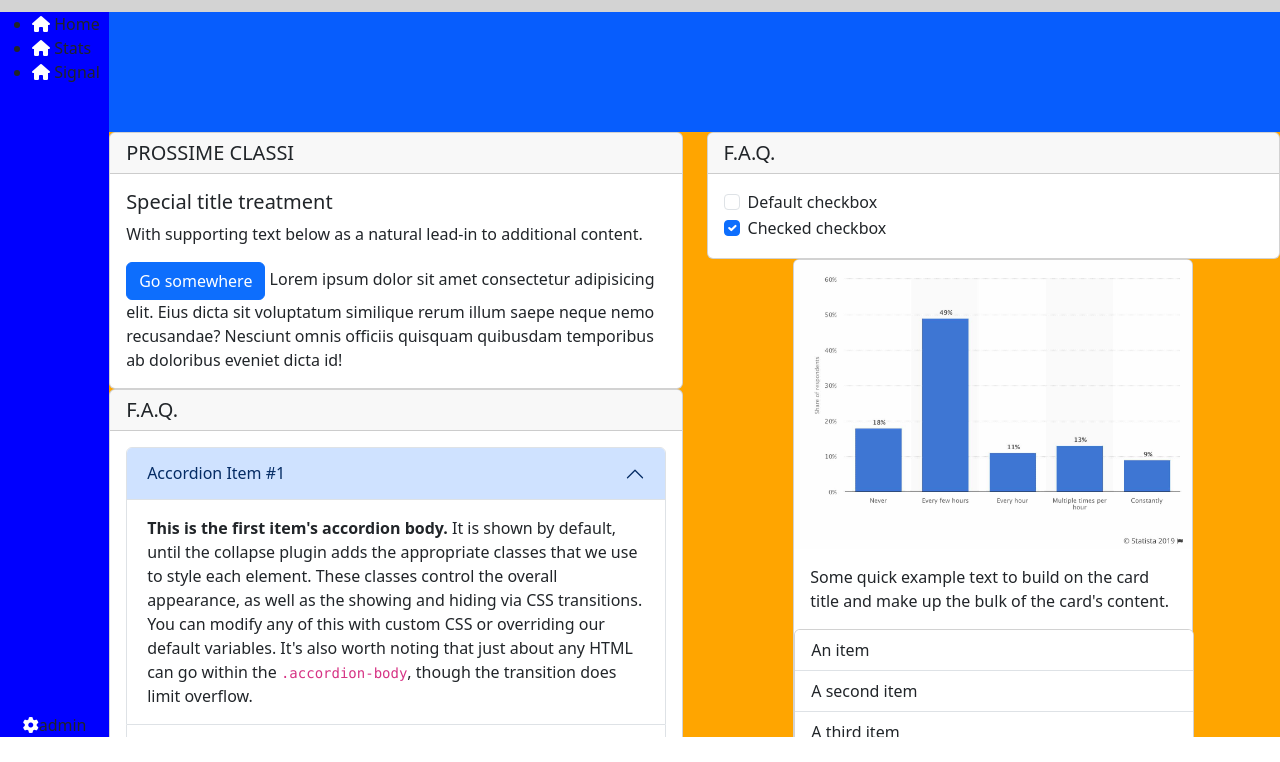
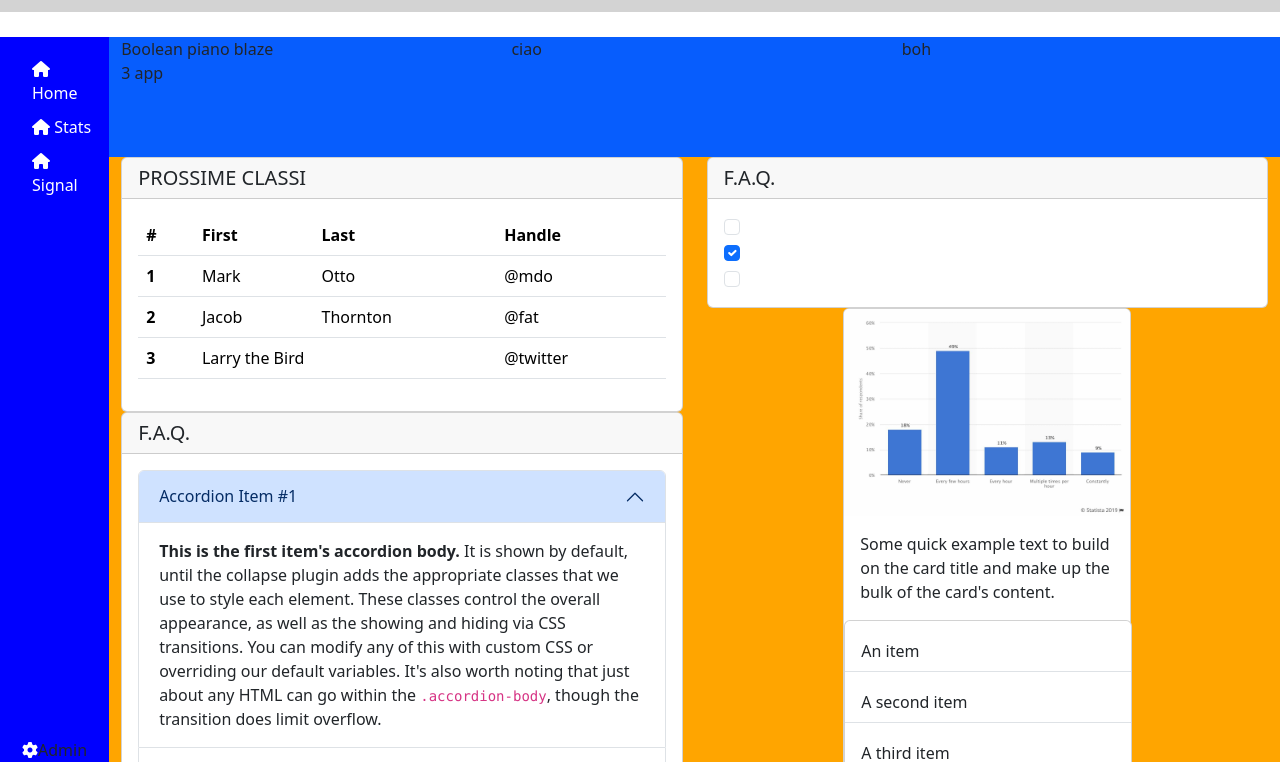
Before and after one commit to LunaLopis/html-css-bootstrap-dashboard, a plain HTML site: page index.html in a window 1280 px wide. Shown: the part 63-825 px from the top of the page. Before the commit the page ends 800 px from the top, so only its background shows below. Drawn offline with nearby package versions, Linux system fonts and the light colour scheme.

Commit message:
altri contenuti

```diff
--- a/css/style.css
+++ b/css/style.css
@@ -14,7 +14,7 @@ header {
 }
 
 main {
-    margin-top: 75px;
+    margin-top: 100px;
     /* height: 100vh; */
     background-color: brown;
     width: 100%;
@@ -27,6 +27,9 @@ main {
     height: calc(100vh - 75px);
     background-color: blue;
 }
+.top-sidebar {
+    padding-top: 10px;
+}
 
 .content-first {
     width: calc(100% - 100px);
@@ -38,6 +41,12 @@ main {
 .top-bar {
     height: 120px;
     background-color: rgb(7, 93, 253);
+}
+ul li {
+    margin-top: 10px;
+    list-style-type: none;
+    color: white;
+    padding-right: 10px;
 }
 
 
--- a/index.html
+++ b/index.html
@@ -68,21 +68,21 @@
                 <ul>
                     <li>
                         <a href="#"><i class="fa-solid fa-house" style="color: #ffffff;"></i></a>
-                        <span>Home</span>
+                        <span class="d-none d-lg-inline">Home</span>
                     </li>
                     <li>
                         <a href="#"><i class="fa-solid fa-house" style="color: #ffffff;"></i></a>
-                        <span>Stats</span>
+                        <span class="d-none d-lg-inline">Stats</span>
                     </li>
                     <li>
                         <a href="#"><i class="fa-solid fa-house" style="color: #ffffff;"></i></a>
-                        <span>Signal</span>
+                        <span class="d-none d-lg-inline">Signal</span>
                     </li>
                 </ul>
             </div>
             <div class="bottom-sidebar d-flex justify-content-center">
                 <a href="#"><i class="fa-solid fa-gear" style="color: #ffffff;"></i></a>
-                <span>admin</span>
+                <span>Admin</span>
             </div>
         </div>
 
@@ -90,13 +90,27 @@
 
             <div class="container-fluid">
                 <div class="row top-bar">
-                    <div class="col">
+                    <div class="col-12 col-md-4">
+                        <div class="content">
+                            <div>
+                                <span>Boolean</span>
+                                <span>piano blaze</span>
+                            </div>
+                            <div>
+                                <span>3 app</span>
+                                <span><i class="fa-solid fa-chevrons-right" style="color: #f0f2f5;"></i></span>
+                            </div>
+
 
                         </div>
-                    <div class="col">
 
                     </div>
-                    <div class="col">
+                    <div class="col-12 col-md-4">
+                        ciao
+
+                    </div>
+                    <div class="col-12 col-md-4">
+                        boh
 
                     </div>
 
@@ -105,19 +119,42 @@
             </div>
 
 
+            <div class="container-fluid">
 
                 <div class="row">
                     <div class="col-12 col-md-6">
                         <div class="card">
                             <h5 class="card-header">PROSSIME CLASSI</h5>
                             <div class="card-body">
-                            <h5 class="card-title">Special title treatment</h5>
-                            <p class="card-text">With supporting text below as a natural lead-in to additional
-                                content.</p>
-                            <a href="#" class="btn btn-primary">Go somewhere</a>
-                            <span>Lorem ipsum dolor sit amet consectetur adipisicing elit. Eius dicta sit voluptatum
-                                similique rerum illum saepe neque nemo recusandae? Nesciunt omnis officiis quisquam
-                                quibusdam temporibus ab doloribus eveniet dicta id!</span>
+                                <table class="table">
+                                    <thead>
+                                      <tr>
+                                        <th scope="col">#</th>
+                                        <th scope="col">First</th>
+                                        <th scope="col">Last</th>
+                                        <th scope="col">Handle</th>
+                                      </tr>
+                                    </thead>
+                                    <tbody>
+                                      <tr>
+                                        <th scope="row">1</th>
+                                        <td>Mark</td>
+                                        <td>Otto</td>
+                                        <td>@mdo</td>
+                                      </tr>
+                                      <tr>
+                                        <th scope="row">2</th>
+                                        <td>Jacob</td>
+                                        <td>Thornton</td>
+                                        <td>@fat</td>
+                                      </tr>
+                                      <tr>
+                                        <th scope="row">3</th>
+                                        <td colspan="2">Larry the Bird</td>
+                                        <td>@twitter</td>
+                                      </tr>
+                                    </tbody>
+                                  </table>
                             </div>
                         </div>
 
@@ -137,10 +174,14 @@
                                             data-bs-parent="#accordionExample">
                                             <div class="accordion-body">
                                                 <strong>This is the first item's accordion body.</strong> It is shown by
-                                            default, until the collapse plugin adds the appropriate classes that we use
-                                            to style each element. These classes control the overall appearance, as well
-                                            as the showing and hiding via CSS transitions. You can modify any of this
-                                            with custom CSS or overriding our default variables. It's also worth noting
+                                                default, until the collapse plugin adds the appropriate classes that we
+                                                use
+                                                to style each element. These classes control the overall appearance, as
+                                                well
+                                                as the showing and hiding via CSS transitions. You can modify any of
+                                                this
+                                                with custom CSS or overriding our default variables. It's also worth
+                                                noting
                                                 that just about any HTML can go within the <code>.accordion-body</code>,
                                                 though the transition does limit overflow.
                                             </div>
@@ -157,11 +198,16 @@
                                         <div id="collapseTwo" class="accordion-collapse collapse"
                                             data-bs-parent="#accordionExample">
                                             <div class="accordion-body">
-                                            <strong>This is the second item's accordion body.</strong> It is hidden by
-                                            default, until the collapse plugin adds the appropriate classes that we use
-                                            to style each element. These classes control the overall appearance, as well
-                                            as the showing and hiding via CSS transitions. You can modify any of this
-                                            with custom CSS or overriding our default variables. It's also worth noting
+                                                <strong>This is the second item's accordion body.</strong> It is hidden
+                                                by
+                                                default, until the collapse plugin adds the appropriate classes that we
+                                                use
+                                                to style each element. These classes control the overall appearance, as
+                                                well
+                                                as the showing and hiding via CSS transitions. You can modify any of
+                                                this
+                                                with custom CSS or overriding our default variables. It's also worth
+                                                noting
                                                 that just about any HTML can go within the <code>.accordion-body</code>,
                                                 though the transition does limit overflow.
                                             </div>
@@ -172,17 +218,21 @@
                                             <button class="accordion-button collapsed" type="button"
                                                 data-bs-toggle="collapse" data-bs-target="#collapseThree"
                                                 aria-expanded="false" aria-controls="collapseThree">
-                                            Accordion Item #3
                                             </button>
                                         </h2>
                                         <div id="collapseThree" class="accordion-collapse collapse"
                                             data-bs-parent="#accordionExample">
                                             <div class="accordion-body">
-                                            <strong>This is the third item's accordion body.</strong> It is hidden by
-                                            default, until the collapse plugin adds the appropriate classes that we use
-                                            to style each element. These classes control the overall appearance, as well
-                                            as the showing and hiding via CSS transitions. You can modify any of this
-                                            with custom CSS or overriding our default variables. It's also worth noting
+                                                <strong>This is the third item's accordion body.</strong> It is hidden
+                                                by
+                                                default, until the collapse plugin adds the appropriate classes that we
+                                                use
+                                                to style each element. These classes control the overall appearance, as
+                                                well
+                                                as the showing and hiding via CSS transitions. You can modify any of
+                                                this
+                                                with custom CSS or overriding our default variables. It's also worth
+                                                noting
                                                 that just about any HTML can go within the <code>.accordion-body</code>,
                                                 though the transition does limit overflow.
                                             </div>
@@ -198,33 +248,34 @@
                             <div class="card-body ">
                                 <div class="content">
                                     <div class="form-check">
-                                    <input class="form-check-input" type="checkbox" value="" id="flexCheckDefault">
-                                    <label class="form-check-label" for="flexCheckDefault">
-                                        Default checkbox
+                                        <input class="form-check-input" type="checkbox" id="flexCheckDefault" value="">
+                                        <label class="form-check-label" for="flexCheckDefault" >
+
                                         </label>
                                     </div>
                                     <div class="form-check">
-                                    <input class="form-check-input" type="checkbox" value="" id="flexCheckChecked"
-                                        checked>
+                                        <input class="form-check-input" type="checkbox" id="flexCheckDefault" value="" checked>
                                         <label class="form-check-label" for="flexCheckChecked">
-                                        Checked checkbox
+
+                                        </label>
+                                    </div>
+                                    <input class="form-check-input" type="checkbox" id="flexCheckDefault" value="">
+                                    <label class="form-check-label" for="flexCheckDefault">
+
                                     </label>
                                 </div>
                             </div>
-
-
-                        </div>
-
                         </div>
 
                         <div class="content-img d-flex justify-content-center">
-                        <div class="card" style="width: 25rem;">
+                            <div class="card" style="width: 18rem;">
                                 <img src="./img/stats.jpeg" class="card-img-top" alt="...">
                                 <div class="card-body">
-                                <p class="card-text">Some quick example text to build on the card title and make up the
+                                    <p class="card-text">Some quick example text to build on the card title and make up
+                                        the
                                         bulk of the card's content.</p>
                                 </div>
-                            <div class="card" style="width: 25rem;">
+                                <div class="card" style="width: 18rem;">
                                     <ul class="list-group list-group-flush">
                                         <li class="list-group-item">An item</li>
                                         <li class="list-group-item">A second item</li>
@@ -232,24 +283,12 @@
                                     </ul>
                                 </div>
                             </div>
-
                         </div>
                     </div>
                 </div>
-
-
             </div>
         </div>
-
-
-
-
-
-
-
-
     </main>
-
 </body>
 
 </html>
```
Lines whose indentation alone changed are shown as unchanged.
